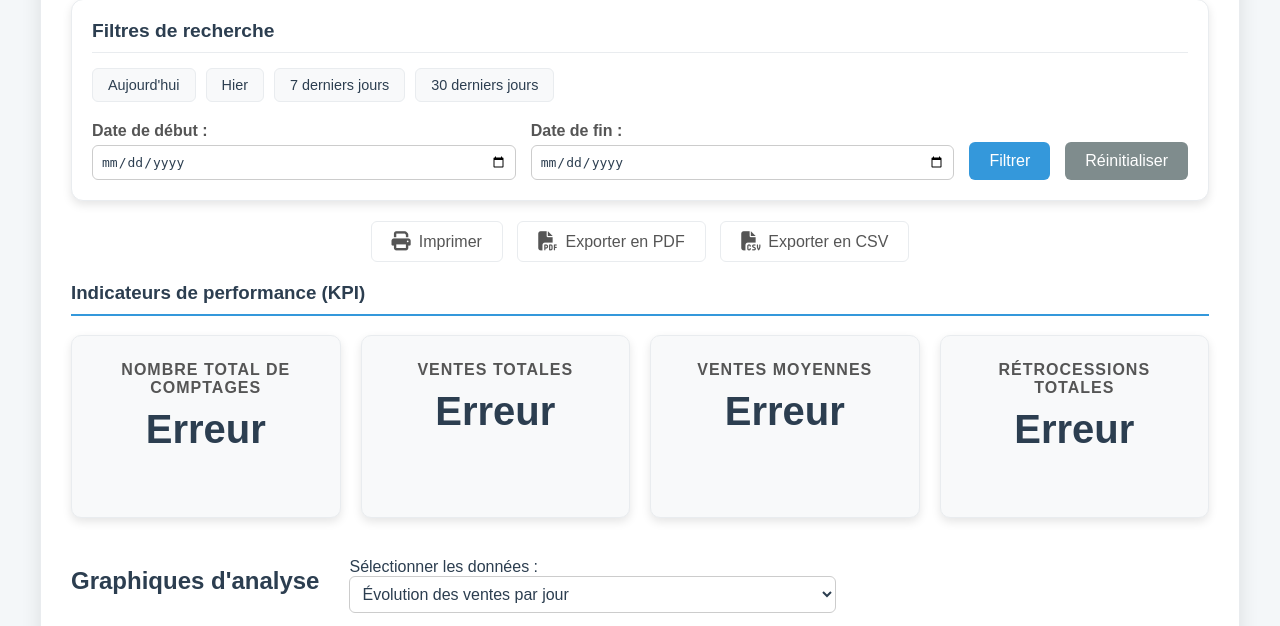
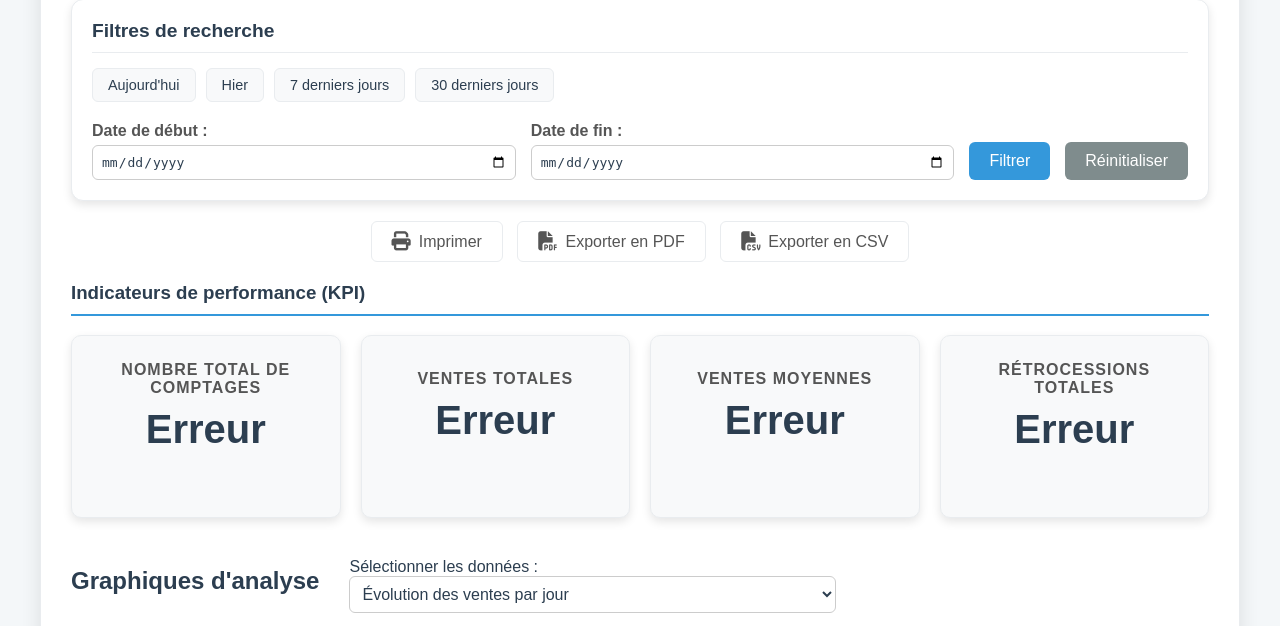
Before and after one commit to remi-deher/logiciel-comptage-caisse, a PHP site: page /templates/statistiques.php in a window 1280 px wide. Shown: the part 304-930 px from the top of the page. Run offline with PHP 8.4, Linux system fonts and the light colour scheme; data that the repository does not hold is empty; some libraries are stand-ins or nearby versions.

Commit message:
correction css KPI

```diff
--- a/public/css/stats.css
+++ b/public/css/stats.css
@@ -249,6 +249,9 @@ body[data-theme="dark"] .filter-form input[type="date"] {
     box-sizing: border-box;
     cursor: pointer;
     position: relative;
+    display: flex;
+    flex-direction: column;
+    justify-content: center;
 }
 
 .kpi-card:hover {
@@ -265,13 +268,24 @@ body[data-theme="dark"] .filter-form input[type="date"] {
     border: none;
     padding: 0;
 }
-
 .kpi-card p {
     margin-top: 10px;
     font-size: 2.5em;
     font-weight: bold;
     color: var(--color-text-primary);
+    /* Ajout des règles pour éviter le dépassement */
+    white-space: nowrap;
+    overflow: hidden;
+    text-overflow: ellipsis;
+    width: 100%;
 }
+/* Style pour un affichage plus petit sur mobile */
+@media (max-width: 576px) {
+    .kpi-card p {
+        font-size: 2em;
+    }
+}
+
 
 /* NOUVEAU: Styles pour la section des graphiques */
 .section-charts .chart-controls {
@@ -312,6 +326,7 @@ body[data-theme="dark"] .filter-form input[type="date"] {
     box-shadow: 0 4px 10px var(--shadow-color);
     border: 1px solid var(--color-border-light);
     position: relative;
+    overflow: hidden; /* Ajout d'une règle pour éviter le débordement */
 }
 
 .chart-display h2 {
--- a/public/js/stats.js
+++ b/public/js/stats.js
@@ -151,12 +151,9 @@ document.addEventListener('DOMContentLoaded', function() {
         }
 
         if (chartTypeSelector.options[chartTypeSelector.selectedIndex].disabled) {
-            if (lineOption && !lineOption.disabled) {
-                chartTypeSelector.value = 'line';
-            } else if (barOption && !barOption.disabled) {
-                chartTypeSelector.value = 'bar';
-            } else if (doughnutOption && !doughnutOption.disabled) {
-                chartTypeSelector.value = 'doughnut';
+            const firstAvailable = chartTypeSelector.querySelector('option:not([disabled])');
+            if (firstAvailable) {
+                chartTypeSelector.value = firstAvailable.value;
             }
         }
         updateChart();
```
